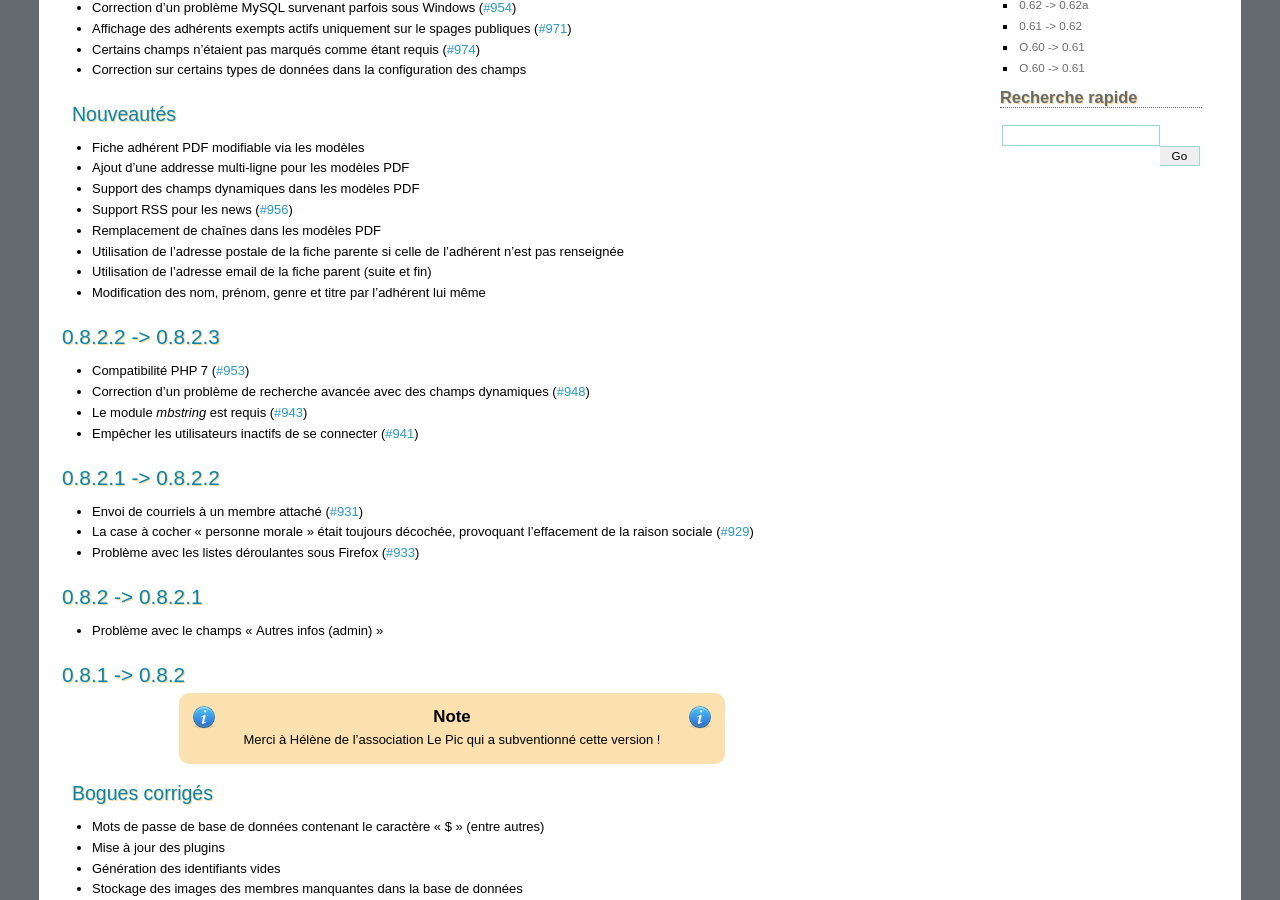
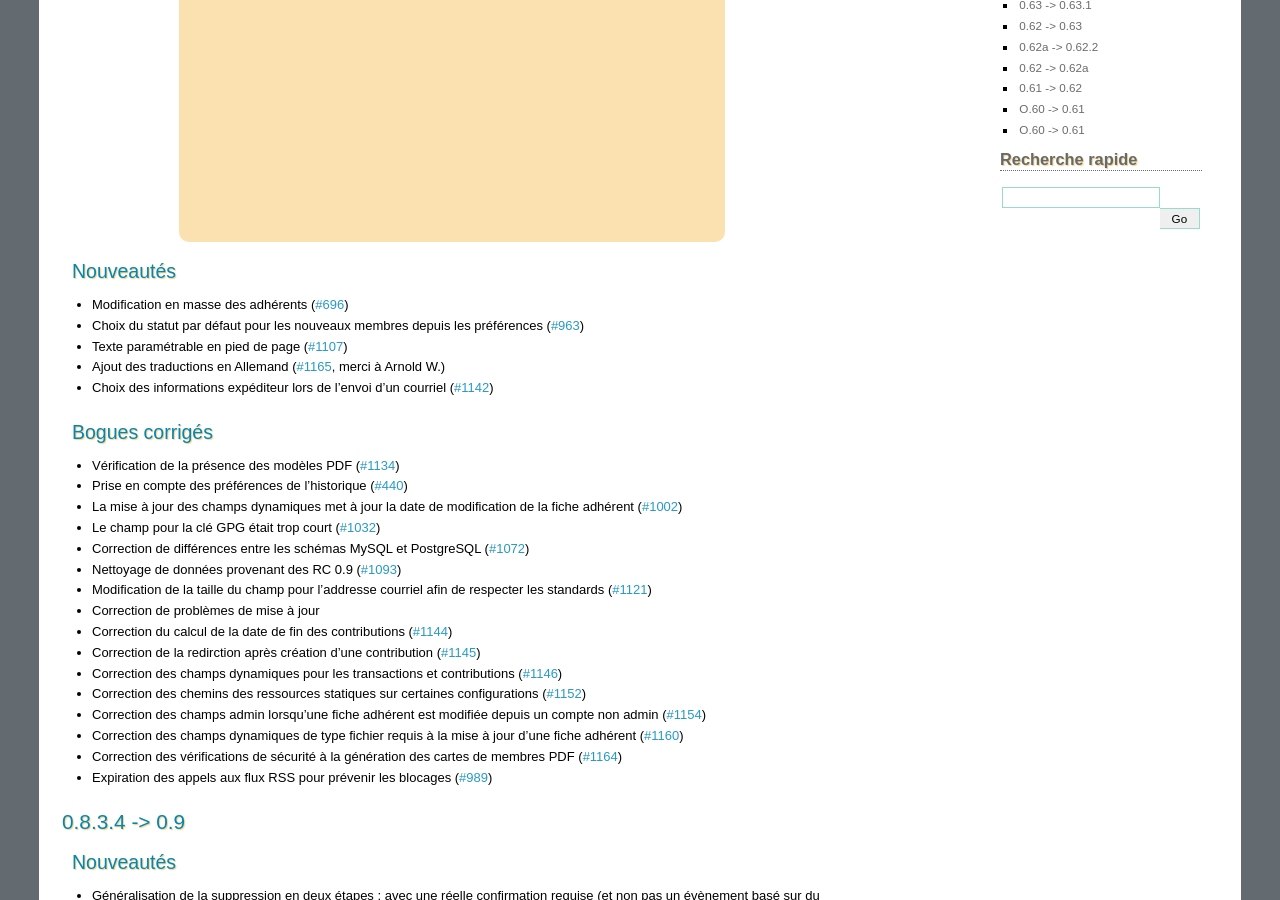
Before and after one commit to galette/galettedoc, a Sphinx documentation site: the page built from source/changelog.rst, in a window 1280 px wide and 900 px high, scrolled down 1805 px. Built offline with Sphinx 7.4.7, drawn with Linux system fonts in a browser that asks for light colours; some of the changed text lies outside the part shown.

Commit message:
Update changelog

```diff
--- a/source/changelog.rst
+++ b/source/changelog.rst
@@ -5,6 +5,48 @@
 =========
 Changelog
 =========
+
+************
+0.9 -> 0.9.1
+************
+
+.. note::
+
+   Merci à l'Association Bretonne des Amis de Saint Jacques de Compostelle qui a sponsorisé le paramétrage des expéditeurs des courriels !
+
+.. _ajouts_091:
+
+Nouveautés
+==========
+
+* Modification en masse des adhérents (`#696 <https://bugs.galette.eu/issues/696>`_)
+* Choix du statut par défaut pour les nouveaux membres depuis les préférences (`#963 <https://bugs.galette.eu/issues/963>`_)
+* Texte paramétrable en pied de page (`#1107 <https://bugs.galette.eu/issues/1107>`_)
+* Ajout des traductions en Allemand (`#1165 <https://bugs.galette.eu/issues/1165>`_, merci à Arnold W.)
+* Choix des informations expéditeur lors de l'envoi d'un courriel (`#1142 <https://bugs.galette.eu/issues/1142>`_)
+
+.. _bogues_091:
+
+Bogues corrigés
+===============
+
+* Vérification de la présence des modèles PDF (`#1134 <https://bugs.galette.eu/issues/1134>`_)
+* Prise en compte des préférences de l'historique (`#440 <https://bugs.galette.eu/issues/440>`_)
+* La mise à jour des champs dynamiques met à jour la date de modification de la fiche adhérent (`#1002 <https://bugs.galette.eu/issues/1002>`_)
+* Le champ pour la clé GPG était trop court (`#1032 <https://bugs.galette.eu/issues/1032>`_)
+* Correction de différences entre les schémas MySQL et PostgreSQL (`#1072 <https://bugs.galette.eu/issues/1072>`_)
+* Nettoyage de données provenant des RC 0.9 (`#1093 <https://bugs.galette.eu/issues/1093>`_)
+* Modification de la taille du champ pour l'addresse courriel afin de respecter les standards (`#1121 <https://bugs.galette.eu/issues/1121>`_)
+* Correction de problèmes de mise à jour
+* Correction du calcul de la date de fin des contributions (`#1144 <https://bugs.galette.eu/issues/1144>`_)
+* Correction de la redirction après création d'une contribution (`#1145 <https://bugs.galette.eu/issues/1145>`_)
+* Correction des champs dynamiques pour les transactions et contributions (`#1146 <https://bugs.galette.eu/issues/1146>`_)
+* Correction des chemins des ressources statiques sur certaines configurations (`#1152 <https://bugs.galette.eu/issues/1152>`_)
+* Correction des champs admin lorsqu'une fiche adhérent est modifiée depuis un compte non admin (`#1154 <https://bugs.galette.eu/issues/1154>`_)
+* Correction des champs dynamiques de type fichier requis à la mise à jour d'une fiche adhérent (`#1160 <https://bugs.galette.eu/issues/1160>`_)
+* Correction des vérifications de sécurité à la génération des cartes de membres PDF (`#1164 <https://bugs.galette.eu/issues/1164>`_)
+* Expiration des appels aux flux RSS pour prévenir les blocages (`#989 <https://bugs.galette.eu/issues/989>`_)
+
 
 **************
 0.8.3.4 -> 0.9
```
